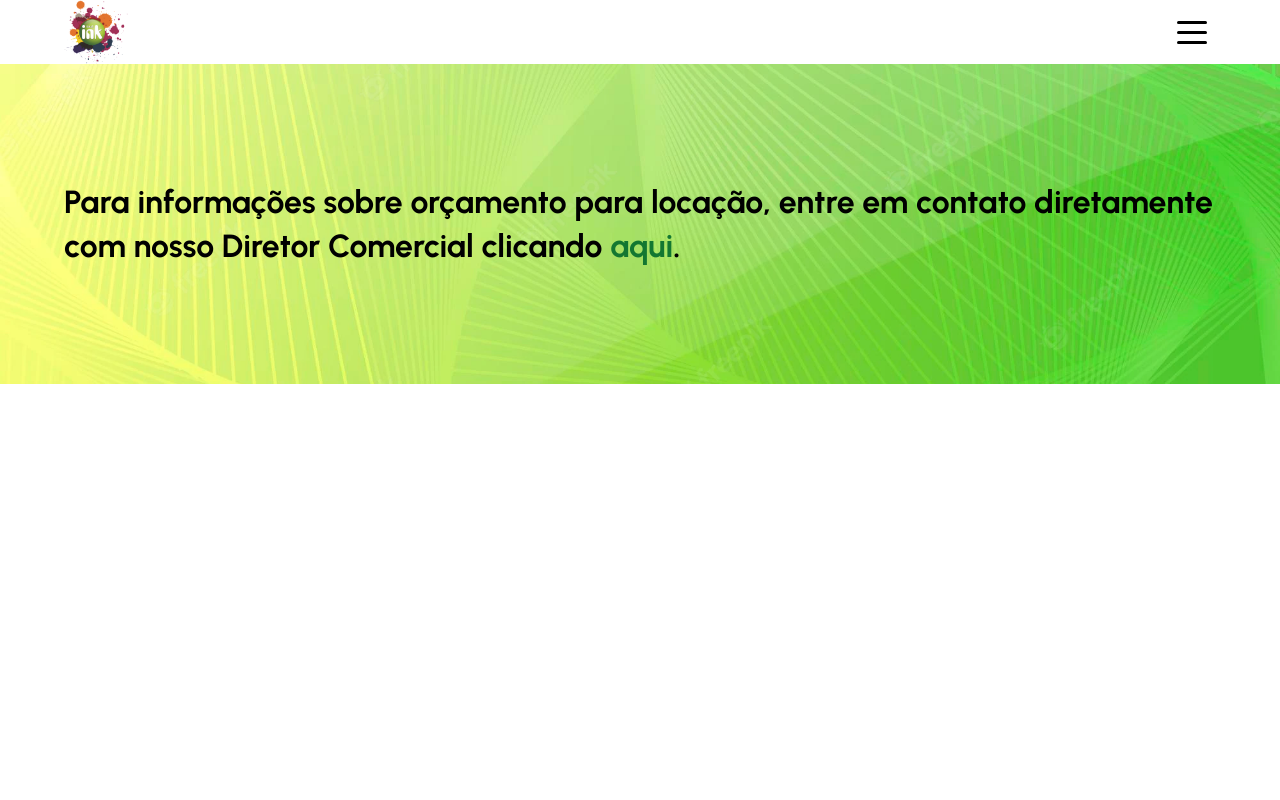
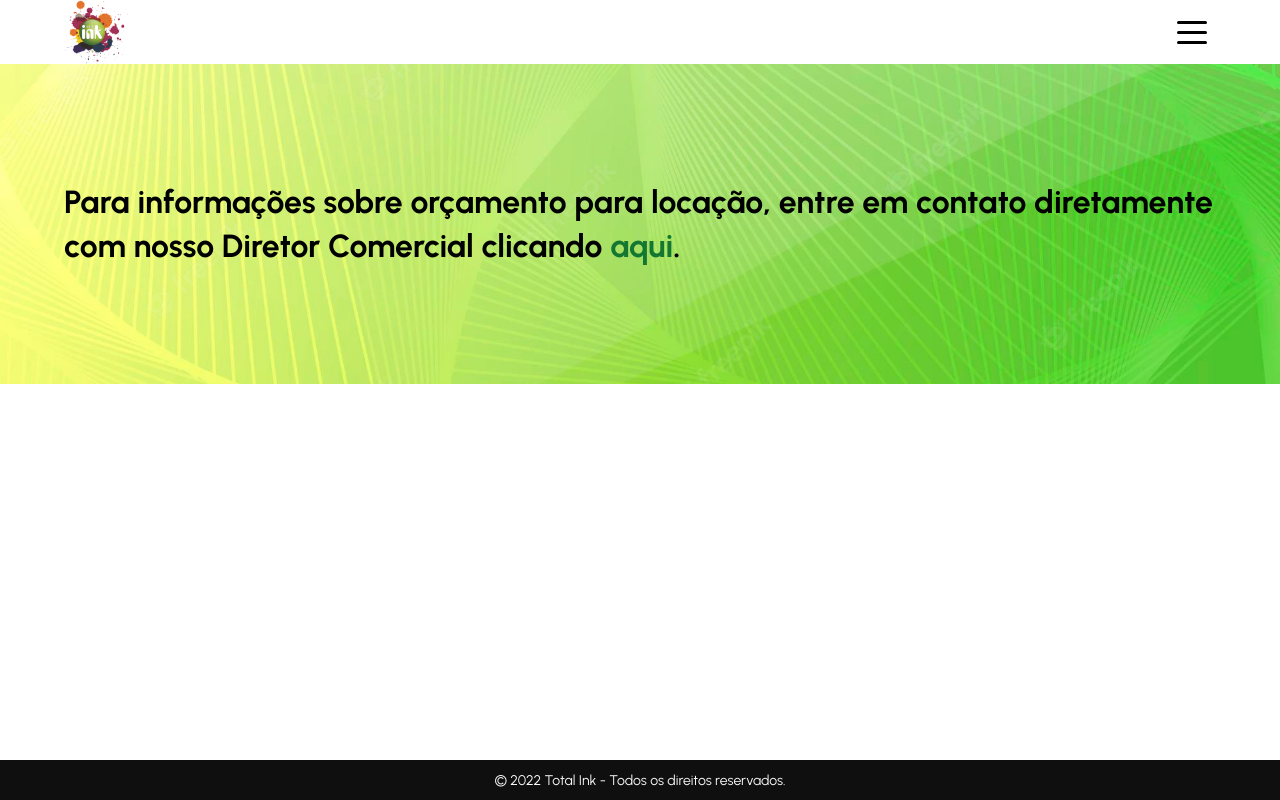
Before and after one commit to diegonacif/totalink-page, a React (Vite) app: page /quote in a window 1280 px wide. Built offline with nearby package versions, Linux system fonts and the light colour scheme.

Commit message:
feat: copyright footer component

```diff
--- a/src/articles/HowManyPages/HowManyPages.jsx
+++ b/src/articles/HowManyPages/HowManyPages.jsx
@@ -1,4 +1,5 @@
 import { Header } from '../../components/Header/Header';
+import { CopyrightFooter } from '../../components/CopyrightFooter/CopyrightFooter';
 import { ArticleHeader } from '../../components/ArticleHeader/ArticleHeader';
 
 import '../../css/App.css';
@@ -23,6 +24,7 @@ export const HowManyPages = () => {
           <p>Sed ea eveniet quis numquam incidunt voluptatem officia odio eum tenetur architecto vel rerum illo a esse fuga doloremque dignissimos quibusdam magnam, iusto distinctio enim nam voluptates? Molestias, odio voluptates.</p>
         </div>
       </main>
+      <CopyrightFooter />
     </div>
   )
 }
--- a/src/articles/_Articles.scss
+++ b/src/articles/_Articles.scss
@@ -1,8 +1,12 @@
 .article-container {
   @include green-diagonal-gradient;
+  position: relative;
   display: flex;
   flex-direction: column;
   max-width: 100vw;
+  height: 100%;
+  min-height: calc(100vh - 2.5rem);
+  padding-bottom: 2.5rem;
 
   main {
     padding: 1rem;
--- /dev/null
+++ b/src/components/CopyrightFooter/CopyrightFooter.jsx
@@ -0,0 +1,9 @@
+import '../../css/App.css';
+
+export const CopyrightFooter = () => {
+  return (
+    <div className="copyright-footer-container">
+      <span>© 2022 Total Ink - Todos os direitos reservados.</span>
+    </div>
+  )
+}
--- /dev/null
+++ b/src/components/CopyrightFooter/_CopyrightFooter.scss
@@ -0,0 +1,12 @@
+.copyright-footer-container {
+  position: absolute;
+  bottom: 0;
+  display: flex;
+  align-items: center;
+  justify-content: center;
+  width: 100%;
+  height: 2.5rem;
+  background-color: $black-bg;
+  color: $white-bg;
+  font-size: 0.875rem;
+}
--- a/src/components/Footer/Footer.jsx
+++ b/src/components/Footer/Footer.jsx
@@ -1,4 +1,5 @@
 import '../../css/App.css';
+import { CopyrightFooter } from '../CopyrightFooter/CopyrightFooter';
 import { MapsButton } from '../MapsButton/MapsButton';
 import { WhatsappButton } from '../WhatsappButton/WhatsappButton';
 
@@ -28,9 +29,10 @@ export const Footer = () => {
 
 
       </div>
-      <div className="copyrights">
+      <CopyrightFooter />
+      {/* <div className="copyrights">
         <span>© 2022 Total Ink - Todos os direitos reservados.</span>
-      </div>
+      </div> */}
     </div>
   );
 };
--- a/src/components/Footer/_Footer.scss
+++ b/src/components/Footer/_Footer.scss
@@ -3,6 +3,7 @@
   flex-direction: column;
   width: 100%;
   position: relative;
+  padding-bottom: 2.5rem;
 
   .information {
     display: flex;
@@ -63,15 +64,14 @@
     }
   }
 
-  .copyrights {
-    display: flex;
-    align-items: center;
-    justify-content: center;
-    width: 100%;
-    height: 2.5rem;
-    background-color: $black-bg;
-    color: $white-bg;
-    font-size: 0.875rem;
-
-  }
+  // .copyrights {
+  //   display: flex;
+  //   align-items: center;
+  //   justify-content: center;
+  //   width: 100%;
+  //   height: 2.5rem;
+  //   background-color: $black-bg;
+  //   color: $white-bg;
+  //   font-size: 0.875rem;
+  // }
 }
--- a/src/css/App.css
+++ b/src/css/App.css
@@ -190,6 +190,7 @@
   flex-direction: column;
   width: 100%;
   position: relative;
+  padding-bottom: 2.5rem;
 }
 .footer .information {
   display: flex;
@@ -243,7 +244,10 @@
     padding: 0 2rem;
   }
 }
-.footer .copyrights {
+
+.copyright-footer-container {
+  position: absolute;
+  bottom: 0;
   display: flex;
   align-items: center;
   justify-content: center;
@@ -413,9 +417,13 @@
 .article-container {
   background: rgb(255, 255, 255);
   background: linear-gradient(330deg, rgb(255, 255, 255) 60%, rgb(128, 194, 129) 80%, rgb(18, 150, 27) 100%);
+  position: relative;
   display: flex;
   flex-direction: column;
   max-width: 100vw;
+  height: 100%;
+  min-height: calc(100vh - 2.5rem);
+  padding-bottom: 2.5rem;
 }
 .article-container main {
   padding: 1rem;
@@ -586,6 +594,12 @@
   }
 }
 
+.request-quote-container {
+  position: relative;
+  height: 100%;
+  min-height: calc(100vh - 4rem);
+  padding-bottom: 2.5rem;
+}
 .request-quote-container header {
   position: relative;
   height: 20rem;
--- a/src/css/App.scss
+++ b/src/css/App.scss
@@ -59,6 +59,7 @@ $desktop-size: "min-width: 2561px";
 @import '../components/Trust/Trust';
 @import '../components/Customers/Customers';
 @import '../components/Footer/Footer';
+@import '../components/CopyrightFooter/CopyrightFooter';
 @import '../components/WhatsappButton/WhatsappButton';
 @import '../components/MapsButton/MapsButton';
 @import '../components/MenuButton/MenuButton';
--- a/src/pages/FAQ/FAQ.jsx
+++ b/src/pages/FAQ/FAQ.jsx
@@ -1,5 +1,6 @@
 import { Link } from 'react-router-dom';
 import { Header } from '../../components/Header/Header';
+import { CopyrightFooter } from '../../components/CopyrightFooter/CopyrightFooter';
 
 import '../../css/App.css';
 
@@ -31,6 +32,7 @@ export const FAQ = () => {
             <div className="faq-category-img bulk-card"></div>
           </div>
         </div>
+        <CopyrightFooter />
       </div>
     </>
   )
--- a/src/pages/FAQ/FaqToner/FaqToner.jsx
+++ b/src/pages/FAQ/FaqToner/FaqToner.jsx
@@ -1,5 +1,6 @@
 import { Link } from "react-router-dom";
-import { Header } from "../../../components/Header/Header"
+import { Header } from "../../../components/Header/Header";
+import { CopyrightFooter } from "../../../components/CopyrightFooter/CopyrightFooter";
 
 import '../../../css/App.css';
 import lessThan from '../../../assets/greater-than-sign.svg';
@@ -32,7 +33,7 @@ export const FaqToner = () => {
           <img src={lessThan} alt="" />
         </Link>
       </section>
-
+      <CopyrightFooter />
     </div>
   )
 }
--- a/src/pages/RequestQuote/RequestQuote.jsx
+++ b/src/pages/RequestQuote/RequestQuote.jsx
@@ -3,6 +3,7 @@ import '../../css/App.css';
 
 import { Header } from '../../components/Header/Header';
 import { WhatsappButton } from '../../components/WhatsappButton/WhatsappButton';
+import { CopyrightFooter } from '../../components/CopyrightFooter/CopyrightFooter';
 import whatsQr from '../../assets/whats-qr.png';
 
 
@@ -92,6 +93,7 @@ export const RequestQuote = () => {
             )
           }
         </header>
+        <CopyrightFooter />
       </div>
     </>
   )
--- a/src/pages/RequestQuote/_RequestQuote.scss
+++ b/src/pages/RequestQuote/_RequestQuote.scss
@@ -1,4 +1,9 @@
 .request-quote-container {
+  position: relative;
+  height: 100%;
+  min-height: calc(100vh - 4rem);
+  padding-bottom: 2.5rem;
+
   header {
     position: relative;
     height: 20rem;
```
Also changed, not shown: 1 other file (tests, documents, lock files or other folders).
